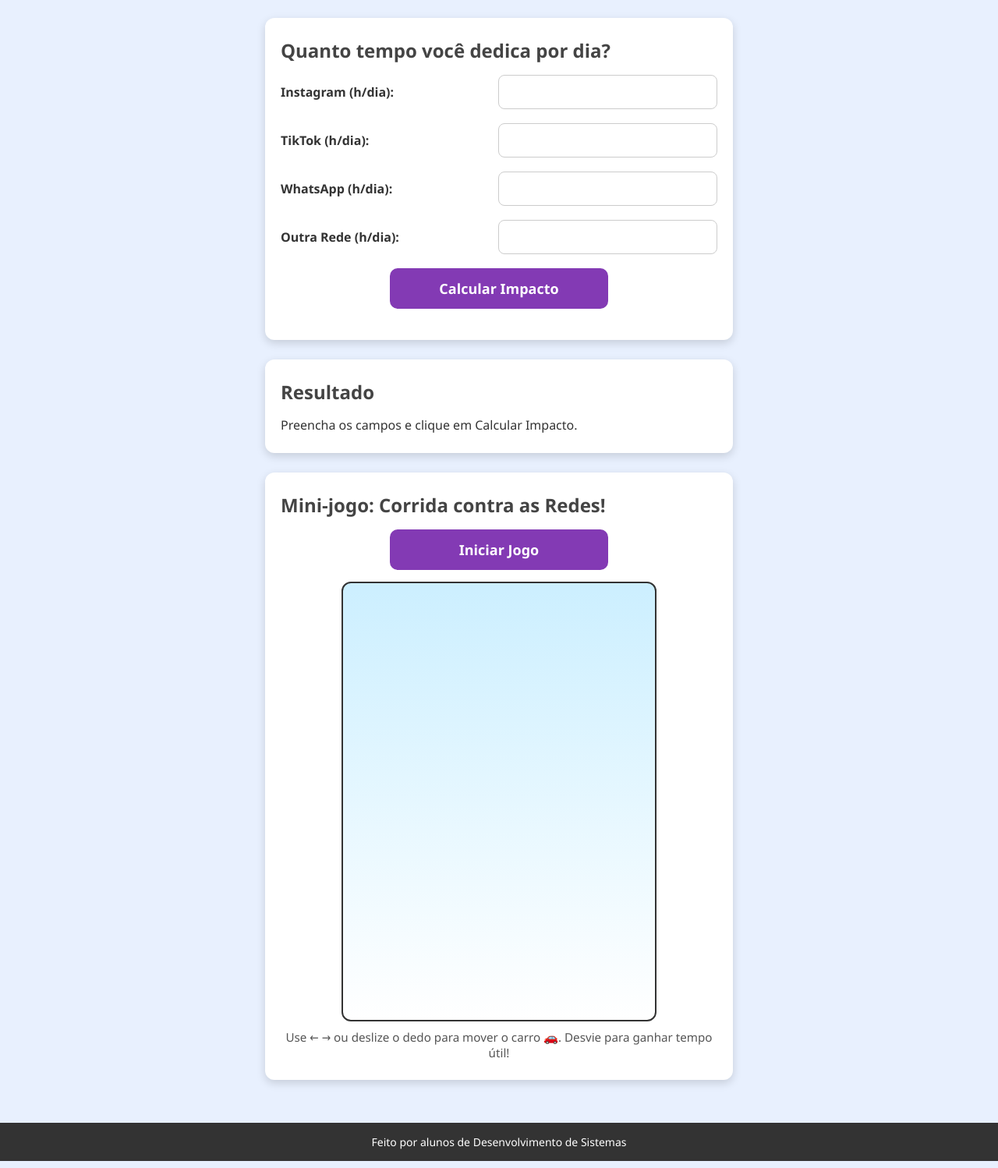
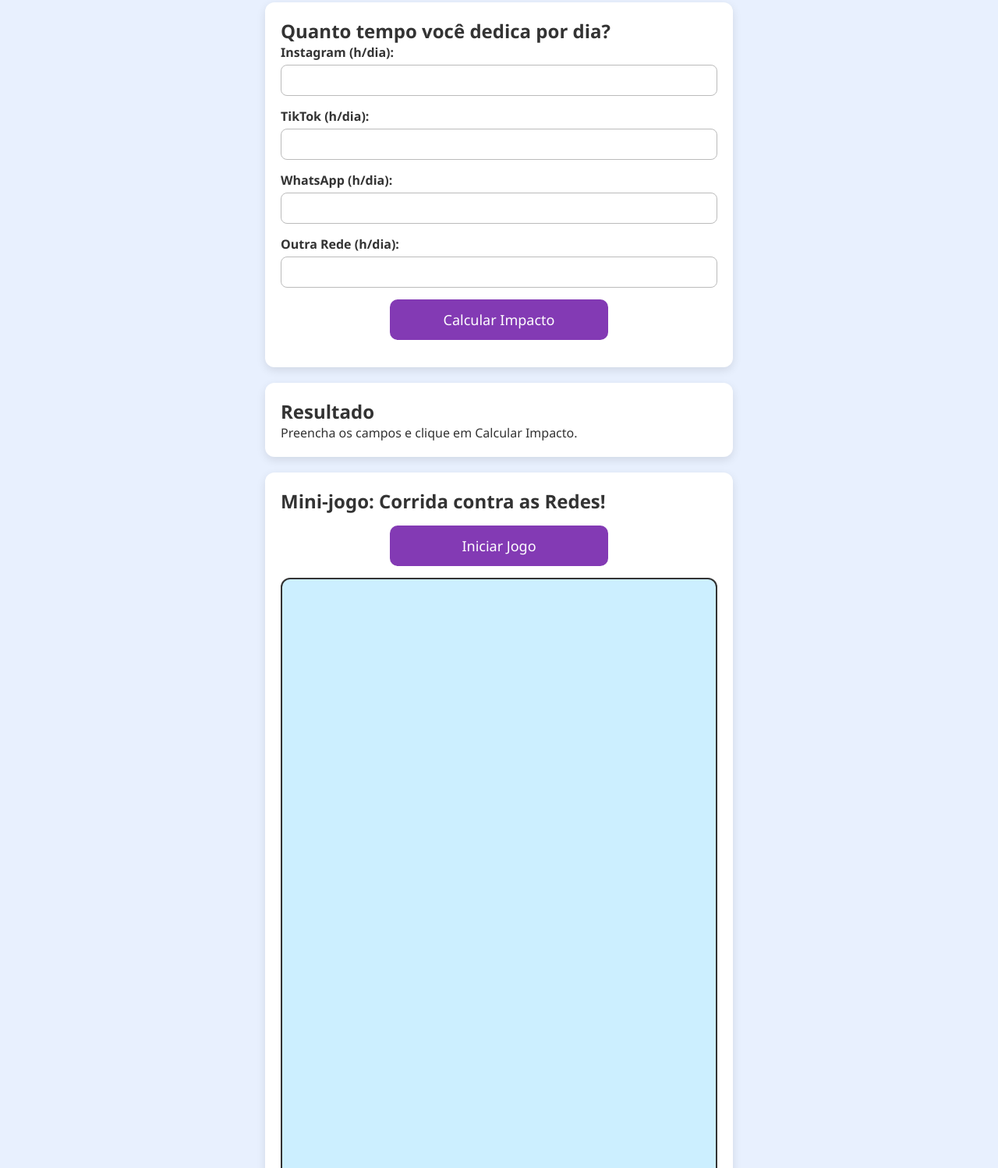
Before and after one commit to jhemersonbaggio/redessociais, a plain HTML site: page index.html in a window 1280 px wide. Shown: the part 162-1660 px from the top of the page at 78% size. Drawn offline with Linux system fonts and the light colour scheme.

Commit message:
Refactor CSS for cleaner styling and layout
Removed old styles and simplified layout for responsiveness.

```diff
--- a/style.css
+++ b/style.css
@@ -1,13 +1,13 @@
-/* RESET básico */
+/* RESET */
 * {
   margin: 0;
   padding: 0;
   box-sizing: border-box;
-  font-family: "Segoe UI", Tahoma, Geneva, Verdana, sans-serif;
+  font-family: "Segoe UI", sans-serif;
 }
 
 body {
-  background-color: #e8f0fe;
+  background: #e8f0fe;
   color: #333;
   display: flex;
   flex-direction: column;
@@ -21,130 +21,75 @@ header {
   padding: 40px 20px;
 }
 
-header h1 {
-  font-size: 2em;
-  margin-bottom: 10px;
-}
-
-.subtitle {
-  opacity: 0.9;
-}
-
 .container {
   width: 90%;
   max-width: 600px;
-  margin: 30px auto;
+  margin: 20px auto;
 }
 
 .card {
   background: white;
-  padding: 25px 20px;
+  padding: 20px;
   border-radius: 12px;
-  margin-bottom: 25px;
-  box-shadow: 0 4px 12px rgba(0,0,0,0.15);
+  margin-bottom: 20px;
+  box-shadow: 0 4px 12px rgba(0,0,0,0.1);
 }
 
-h2 {
-  color: #444;
+.input-group {
   margin-bottom: 15px;
 }
 
-.input-group {
-  margin-bottom: 18px;
+label {
+  font-weight: bold;
+  display: block;
 }
 
-.input-group label {
-  display: block;
-  font-weight: 600;
-  margin-bottom: 6px;
-}
-
-.input-group input[type="number"] {
+input {
   width: 100%;
   padding: 10px;
-  border: 1px solid #ccc;
+  margin-top: 5px;
   border-radius: 8px;
-  font-size: 16px;
-  transition: border-color 0.2s;
-}
-
-.input-group input[type="number"]:focus {
-  outline: none;
-  border-color: #833ab4;
+  border: 1px solid #bbb;
 }
 
 .btn {
-  display: block;
   width: 100%;
   padding: 14px;
   background: #833ab4;
   color: white;
   font-size: 18px;
-  font-weight: 600;
+  border-radius: 10px;
   border: none;
-  border-radius: 10px;
   cursor: pointer;
-  transition: background 0.3s, transform 0.2s;
-  margin-bottom: 15px;
+  margin-top: 10px;
 }
 
 .btn:hover {
-  background: #701c9a;
-  transform: scale(1.03);
-}
-
-.result-text {
-  font-size: 1em;
-  line-height: 1.5;
-}
-
-.result-text strong {
-  color: #833ab4;
+  background: #6d1da0;
 }
 
 #gameCanvas {
-  background: linear-gradient(to bottom, #ccefff, #ffffff);
+  width: 100%;
+  height: auto;
   display: block;
   margin: 10px auto;
+  background: #ccefff;
+  border-radius: 12px;
   border: 2px solid #333;
-  border-radius: 12px;
-}
-
-.game-instruction {
-  text-align: center;
-  margin-top: 8px;
-  font-size: 0.95em;
-  color: #555;
 }
 
 footer {
   margin-top: auto;
+  padding: 15px;
+  text-align: center;
   background: #333;
   color: white;
-  text-align: center;
-  padding: 15px;
-  font-size: 14px;
 }
 
-/* Responsividade */
 @media (min-width: 600px) {
-  .input-group {
-    display: flex;
-    align-items: center;
-  }
-
-  .input-group label {
-    flex: 1;
-    margin-bottom: 0;
-  }
-
-  .input-group input {
-    flex: 1;
-    margin-left: 20px;
-  }
-
   .btn {
     width: 50%;
-    margin: 0 auto 15px;
+    margin: 15px auto;
+    display: block;
   }
 }
```
